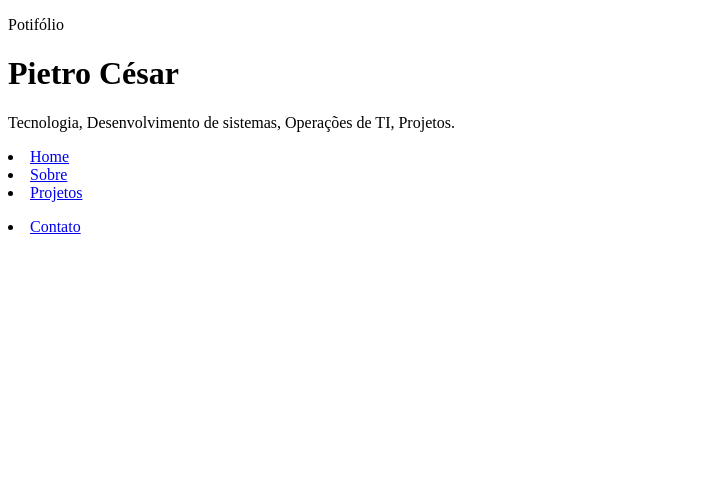
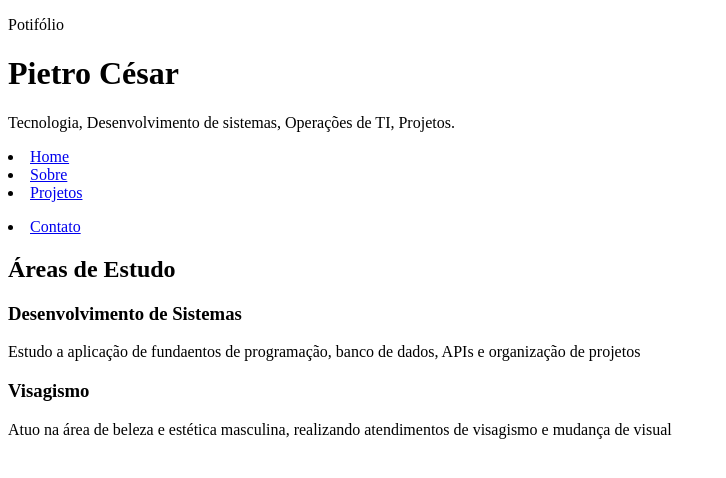
Before and after one commit to PietroCesar/pietrocesar.github.io, a plain HTML site: page index.html in a window 1280 px wide. Shown: the whole page, without its empty margins (0-726 px from the left). Drawn offline with Linux system fonts and the light colour scheme.

Commit message:
Atualizada a pagina inicial do projeto

```diff
--- a/index.html
+++ b/index.html
@@ -15,7 +15,6 @@
 
             <p class="subtitulo">
                 Tecnologia, Desenvolvimento de sistemas, Operações de TI, Projetos.
-
             </p>
 
             <nav class="menu-principal">
@@ -28,6 +27,37 @@
 
         </div>
     </header>
+    <main>
+        <section class="secao">
+            <div class="container">
+                <h2 class="titulo-secao">Áreas de Estudo</h2>
+
+                <div class="grade-cards">
+                    <article class="card">
+                        <h3>Desenvolvimento de Sistemas</h3>
+                        <p>
+                            Estudo a aplicação de fundaentos de programação, banco de dados,
+                            APIs e organização de projetos
+                        </p>
+                    </article>
+                    <article class="card">
+                        <h3>Visagismo</h3>
+                        <p>
+                            Atuo na área de beleza e estética masculina,
+                            realizando atendimentos de visagismo e mudança de visual
+                        </p>
+                    </article>
+                    <article class="card">
+                        <h3></h3>
+
+                    </article>
+
+                </div>
+
+            </div>
+
+        </section>
+    </main>
 
 </body>
 </html>
```
